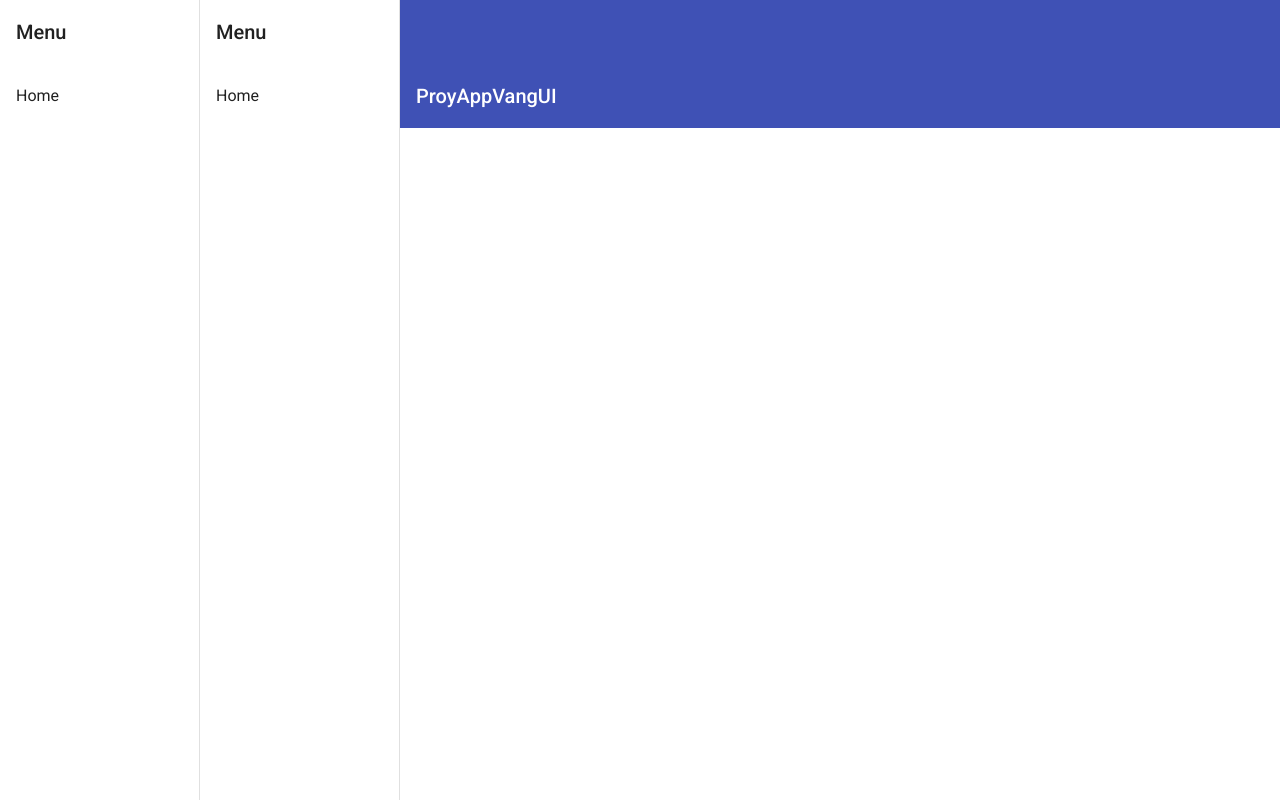
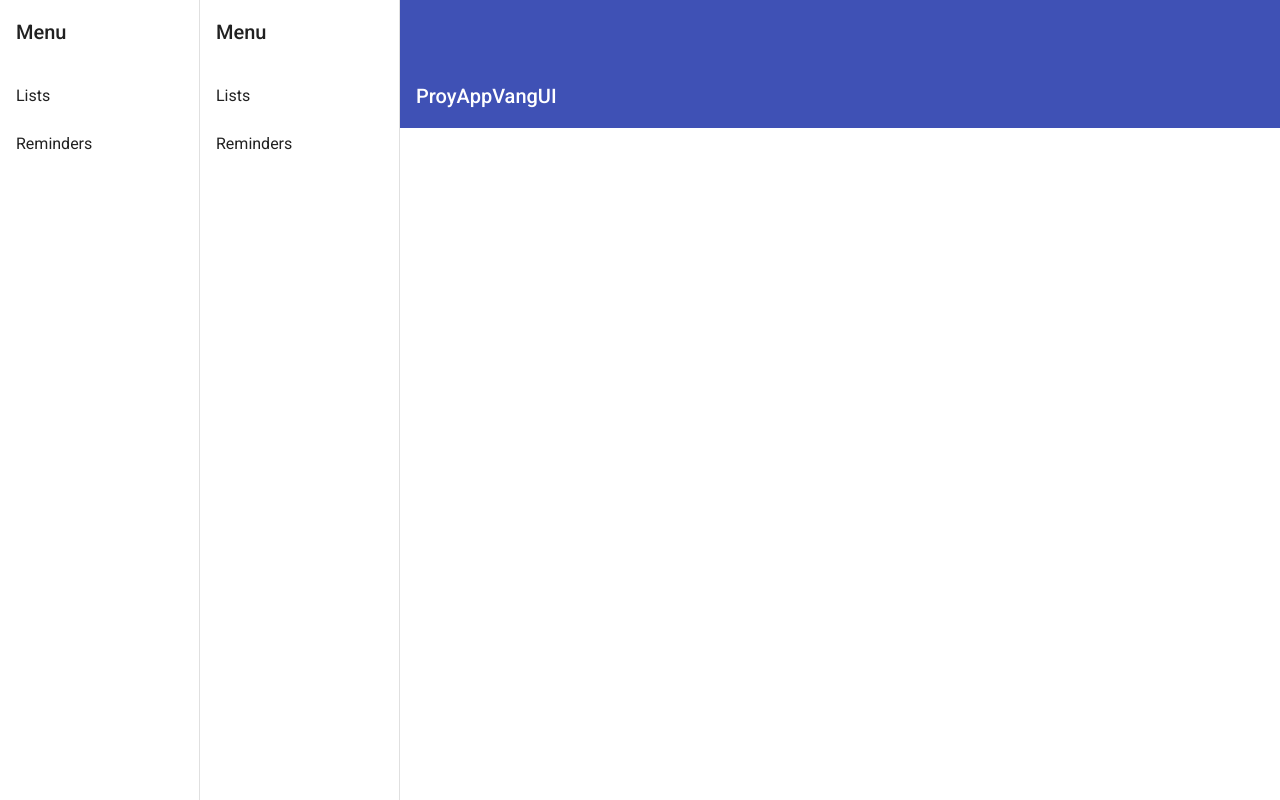
Before and after one commit to pablolopezq/ProyAppVangUI, an Angular app: page /nav in a window 1280 px wide. Built offline with nearby package versions, Linux system fonts and the light colour scheme.

Commit message:
Renamed dashboard to lists

```diff
--- a/src/app/app-routing.module.ts
+++ b/src/app/app-routing.module.ts
@@ -1,6 +1,6 @@
 import { NgModule } from '@angular/core';
 import { Routes, RouterModule } from '@angular/router';
-import { DashComponent } from './dash/dash.component';
+import { ListsComponent } from './dash/dash.component';
 import { LoginComponent } from './login/login.component';
 import { NavComponent } from './nav/nav.component';
 
@@ -11,8 +11,8 @@ const routes: Routes = [
     pathMatch: 'full'
   },
   {
-    path: 'home',
-    component: DashComponent
+    path: 'lists',
+    component: ListsComponent
   },
   {
     path: 'nav',
--- a/src/app/app.module.ts
+++ b/src/app/app.module.ts
@@ -12,7 +12,7 @@ import { MatButtonModule } from '@angular/material/button';
 import { MatSidenavModule } from '@angular/material/sidenav';
 import { MatIconModule } from '@angular/material/icon';
 import { MatListModule } from '@angular/material/list';
-import { DashComponent } from './dash/dash.component';
+import { ListsComponent } from './dash/dash.component';
 import { MatGridListModule } from '@angular/material/grid-list';
 import { MatCardModule } from '@angular/material/card';
 import { MatMenuModule } from '@angular/material/menu';
@@ -29,7 +29,7 @@ import { MatRadioModule } from '@angular/material/radio';
   declarations: [
     AppComponent,
     NavComponent,
-    DashComponent,
+    ListsComponent,
     RecipeDialogComponent,
     RecipeDetailComponent,
     LoginComponent
--- a/src/app/dash/dash.component.ts
+++ b/src/app/dash/dash.component.ts
@@ -14,7 +14,7 @@ import { Recipe } from '../models/recipe';
   templateUrl: './dash.component.html',
   styleUrls: ['./dash.component.css']
 })
-export class DashComponent implements OnInit{
+export class ListsComponent implements OnInit{
   /** Based on the screen size, switch from standard to one column per row */
   // cards = this.breakpointObserver.observe(Breakpoints.Handset).pipe(
   //   map(({ matches }) => {
--- a/src/app/login/login.component.ts
+++ b/src/app/login/login.component.ts
@@ -25,16 +25,16 @@ export class LoginComponent {
 
   onSubmit() {
     if (this.service.login(this.addressForm.value.username, this.addressForm.value.password)){
-      this.router.navigate(['/home'])
+      this.router.navigate(['/lists'])
     }
     else {
-      alert("Username or Password incorrect");
+      alert("Usuario y/o contraseña inválidos");
     }
   }
 
   signUp() {
     if (this.service.signup(this.addressForm.value.username, this.addressForm.value.password)){
-      this.router.navigate(['/home'])
+      this.router.navigate(['/lists'])
     }
     else {
       alert("Username already exists");
--- a/src/app/nav/nav.component.html
+++ b/src/app/nav/nav.component.html
@@ -5,7 +5,8 @@
       [opened]="(isHandset$ | async) === false">
     <mat-toolbar>Menu</mat-toolbar>
     <mat-nav-list>
-      <a mat-list-item [routerLink]="['home']">Home</a>
+      <a mat-list-item [routerLink]="['lists']">Lists</a>
+      <a mat-list-item [routerLink]="['lists']">Reminders</a>
     </mat-nav-list>
   </mat-sidenav>
   <mat-sidenav-content>
```
Also changed, not shown: 1 other file (tests, documents, lock files or other folders).
